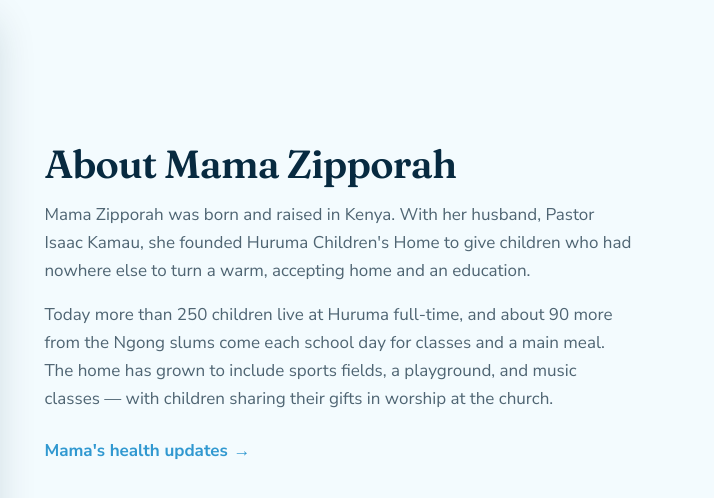
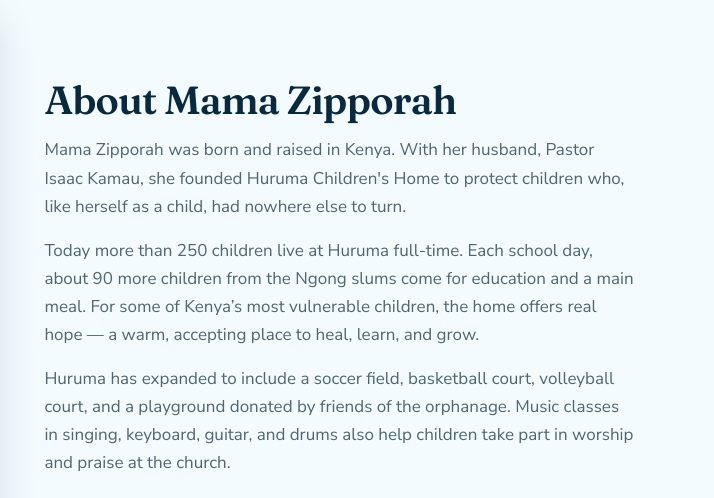
Before and after one commit to collingwood-web-design/huruma-childrens-trust-canada-pages, a plain HTML site: page index.html in a window 1280 px wide. Shown: the part 1234-1732 px from the top of the page, 566-1280 px from the left. Drawn offline with Linux system fonts and the light colour scheme.

Commit message:
Sync client preview site.

```diff
--- a/index.html
+++ b/index.html
@@ -94,8 +94,9 @@
         </figure>
         <div class="mama-copy">
           <h2>About Mama Zipporah</h2>
-          <p>Mama Zipporah was born and raised in Kenya. With her husband, Pastor Isaac Kamau, she founded Huruma Children's Home to give children who had nowhere else to turn a warm, accepting home and an education.</p>
-          <p>Today more than 250 children live at Huruma full-time, and about 90 more from the Ngong slums come each school day for classes and a main meal. The home has grown to include sports fields, a playground, and music classes — with children sharing their gifts in worship at the church.</p>
+          <p>Mama Zipporah was born and raised in Kenya. With her husband, Pastor Isaac Kamau, she founded Huruma Children's Home to protect children who, like herself as a child, had nowhere else to turn.</p>
+          <p>Today more than 250 children live at Huruma full-time. Each school day, about 90 more children from the Ngong slums come for education and a main meal. For some of Kenya’s most vulnerable children, the home offers real hope — a warm, accepting place to heal, learn, and grow.</p>
+          <p>Huruma has expanded to include a soccer field, basketball court, volleyball court, and a playground donated by friends of the orphanage. Music classes in singing, keyboard, guitar, and drums also help children take part in worship and praise at the church.</p>
           <a class="text-link" href="mamas-health.html">Mama's health updates <span aria-hidden="true">→</span></a>
         </div>
       </div>
```
